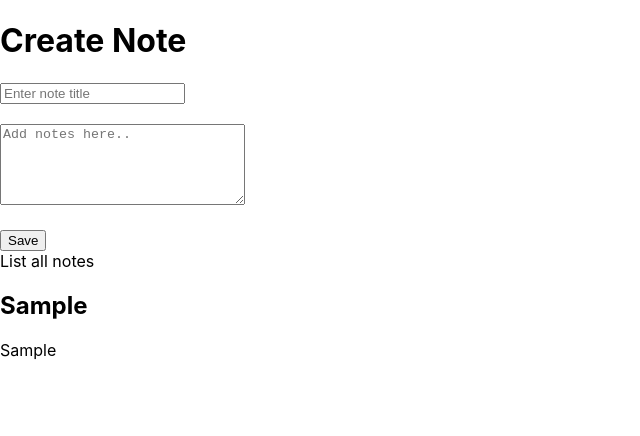
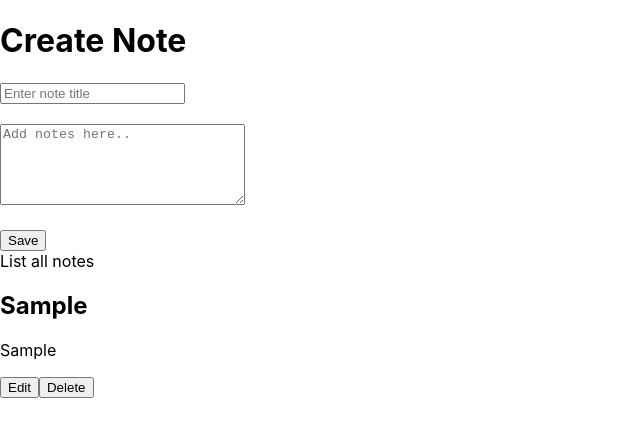
Before and after one commit to Triveni07/notes-making, a React (Create React App) app: page / in a window 1280 px wide. Both pictures are taken after typing "Sample", "Sample" into the empty fields and a click on the button "Save". Shown: the top 436 px of the page, without its empty margins (0-640 px from the left). Built offline with nearby package versions, Linux system fonts and the light colour scheme.

Commit message:
Delete note from list page

```diff
--- a/src/Reducers/NoteReducer.js
+++ b/src/Reducers/NoteReducer.js
@@ -2,6 +2,10 @@ const NoteReducer = (state = [], action) => {
     switch (action.type) {
         case 'ADD_NOTE':
             return state.concat([action.noteDetails]);
+
+        case 'DELETE_NOTE':
+            return state.filter((note) => note.id !== action.id);
+
         default:
             return state;
     }
--- a/src/components/Notes/ListNotes.jsx
+++ b/src/components/Notes/ListNotes.jsx
@@ -17,7 +17,6 @@ class ListNotes extends Component {
 }
 
 const mapStateToProps = (state) => {
-    console.log('state', state);
     return {
         notes: state
     }
--- a/src/components/Notes/Note.jsx
+++ b/src/components/Notes/Note.jsx
@@ -1,17 +1,25 @@
 import React, { Component } from 'react';
+import { connect } from 'react-redux';
 
 class Note extends Component {
+
+    handleDelete = (e) => {
+        console.log('deleting', e);
+        const { dispatch, note } = this.props;
+        dispatch({ type: 'DELETE_NOTE', id: note.id });
+    }
+
     render() {
         const { note } = this.props;
-        console.log('note:', note);
         return (
             <div>
                 <h2>{note.title}</h2>
                 <p>{note.content}</p>
-
+                <button>Edit</button>
+                <button onClick={this.handleDelete}>Delete</button>
             </div>
         );
     }
 }
 
-export default Note;
+export default connect()(Note);
```
